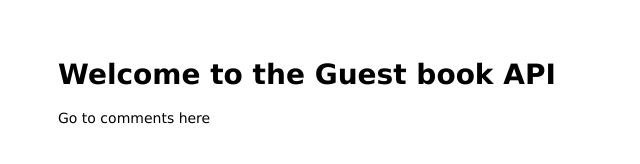
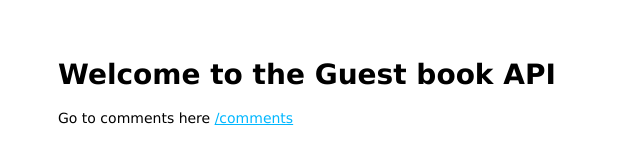
Before and after one commit to Abubakr98/guest-book-server, a website: page public/index.html in a window 1280 px wide. Shown: the whole page, without its empty margins (0-640 px from the left). Drawn offline with Linux system fonts and the light colour scheme.

Commit message:
fix: added text in comments link

```diff
--- a/public/index.html
+++ b/public/index.html
@@ -6,6 +6,6 @@
 
   <body>
     <h1>Welcome to the Guest book API</h1>
-    <p>Go to comments here <a href="/comments"></a></p>
+    <p>Go to comments here <a href="/comments">/comments</a></p>
   </body>
 </html>
```
